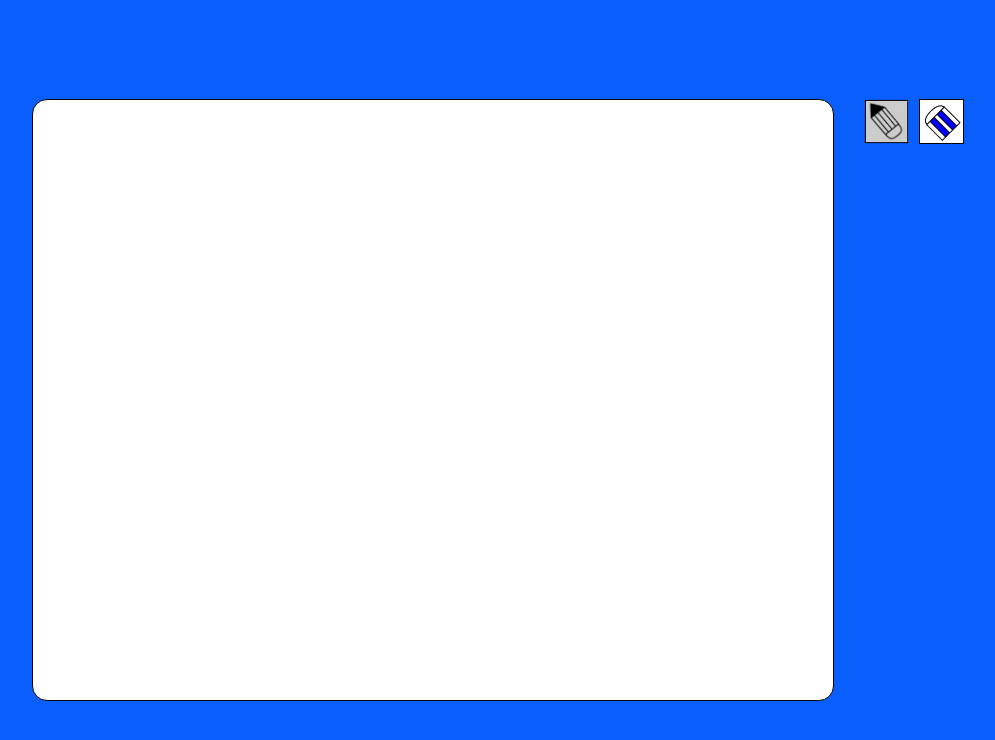
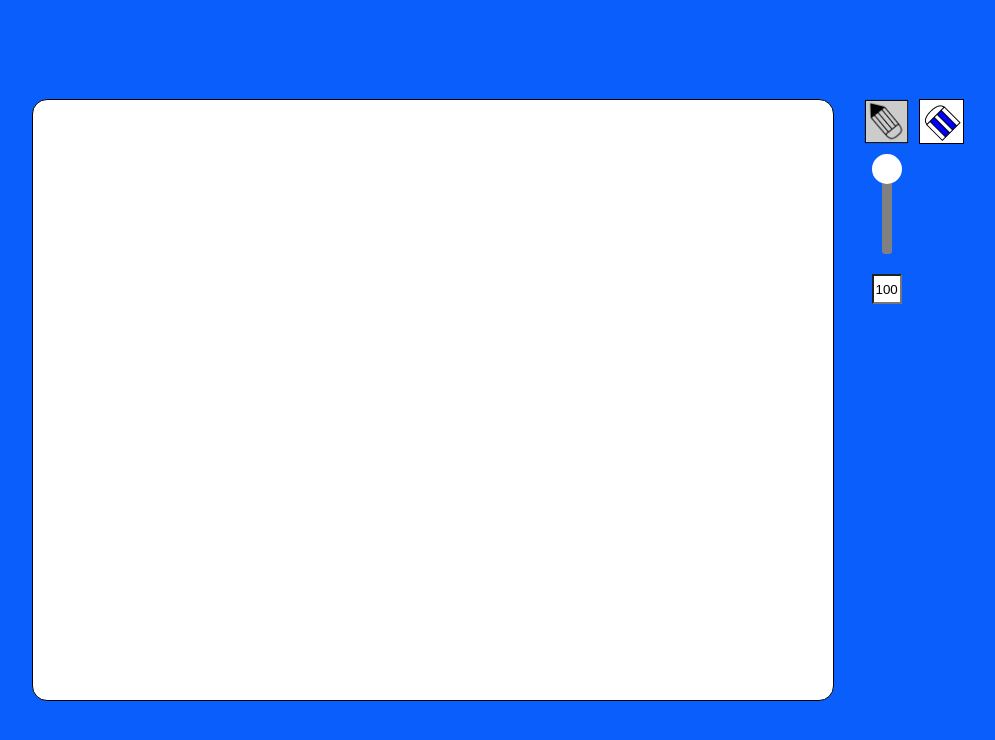
Before and after one commit to tzuPersonal/draw, a Vue app: page / in a window 1280 px wide. Shown: the top 740 px of the page, without its empty margins (142-1137 px from the left). Built offline with nearby package versions, Linux system fonts and the light colour scheme.

Commit message:
add scrollBar

```diff
--- /dev/null
+++ b/src/components/ScrollBar/ScrollBar.vue
@@ -0,0 +1,118 @@
+<template>
+  <div
+    class="scrollBar flex column align-center"
+  >
+    <div
+      class="scroller flex column align-center"
+    >
+      <div
+        class="bar"
+        ref="bar"
+      />
+      <div
+        class="scrollBall"
+        ref="scrollBall"
+        :style="{'--position': `${size}%`}"
+        @mousedown.prevent="mousedown"
+        @mousemove="mousemove"
+        @mouseup="mouseup"
+        @mouseout="mouseout"
+      />
+    </div>
+    <input
+      type="text"
+      :value="size"
+      @input="input"
+    />
+  </div>
+</template>
+
+<script setup>
+import { ref } from 'vue';
+
+const size = ref(100);
+const bar = ref(null);
+let touching = false;
+let moving = false;
+let lastPosition = 0;
+const mousedown = (e) => {
+  touching = true;
+  lastPosition = e.pageY;
+};
+const mousemove = (e) => {
+  if (!touching) { return; }
+  if (moving) { return; }
+
+  moving = true;
+  window.requestAnimationFrame(() => {
+    moving = false;
+  });
+
+  const currentPosition = e.pageY;
+  const delta = (currentPosition - lastPosition);
+
+  size.value -= delta;
+  if (size.value >= 100) { size.value = 100; }
+  if (size.value <= 1) { size.value = 1; }
+  lastPosition = currentPosition;
+};
+const mouseup = () => {
+  touching = false;
+};
+const mouseout = () => {
+  touching = false;
+};
+const input = (e) => {
+  e.target.value = e.target.value.replace(/[^0-9]/g, '');
+  if (e.target.value === '') { e.target.value = 0; }
+
+  const value = parseInt(e.target.value, 10);
+  if (value >= 100) { e.target.value = 100; }
+};
+
+</script>
+
+<style lang="scss">
+.scrollBar {
+  position: relative;
+  width: 45px;
+
+  .scroller {
+    position: relative;
+    width: 20px;
+
+    .bar {
+      width: 10px;
+      height: 100px;
+      background-color: gray;
+      border-radius: 3px;
+    }
+
+    .scrollBall {
+      --position: 0;
+
+      position: absolute;
+      width: 30px;
+      height: 30px;
+      border-radius: 15px;
+      background-color: white;
+      bottom: var(--position);
+      transform: translateY(var(--position));
+      cursor: pointer;
+
+      &:active {
+        filter: brightness(0.8);
+        transform: scale(0.9) translateY(var(--position));
+      }
+    }
+  }
+
+  input {
+    width: 30px;
+    height: 30px;
+    margin-top: 20px;
+    text-align: center;
+  }
+
+}
+</style>
--- a/src/components/ToolPanel/ToolPanel.vue
+++ b/src/components/ToolPanel/ToolPanel.vue
@@ -2,22 +2,21 @@
   <div
     class="toolPanel"
   >
+    <ScrollBar />
 
   </div>
 </template>
 
 <script setup>
+import ScrollBar from '../ScrollBar/ScrollBar.vue';
 
 </script>
 
 <style lang="scss" scope>
 .toolPanel {
-  position: absolute;
-  width: 200px;
-  height: 600px;
-  left: -200px;
-  top: 0;
-  background-color: rgb(15, 48, 139);
+  position: relative;
+  width: 100%;
   border-radius: 10px;
+  margin: 10px 0;
 }
 </style>
--- a/src/components/Tools/Tools.vue
+++ b/src/components/Tools/Tools.vue
@@ -8,6 +8,7 @@
         @switchTool="tool.callback"
       />
     </div>
+    <ToolPanel />
   </div>
 </template>
 
@@ -15,6 +16,7 @@
 import { ref } from 'vue';
 import { switchColor } from '../../../module/js/draw';
 import Tool from './Tool.vue';
+import ToolPanel from '../ToolPanel/ToolPanel.vue';
 
 const tools = ref(
   [
```
